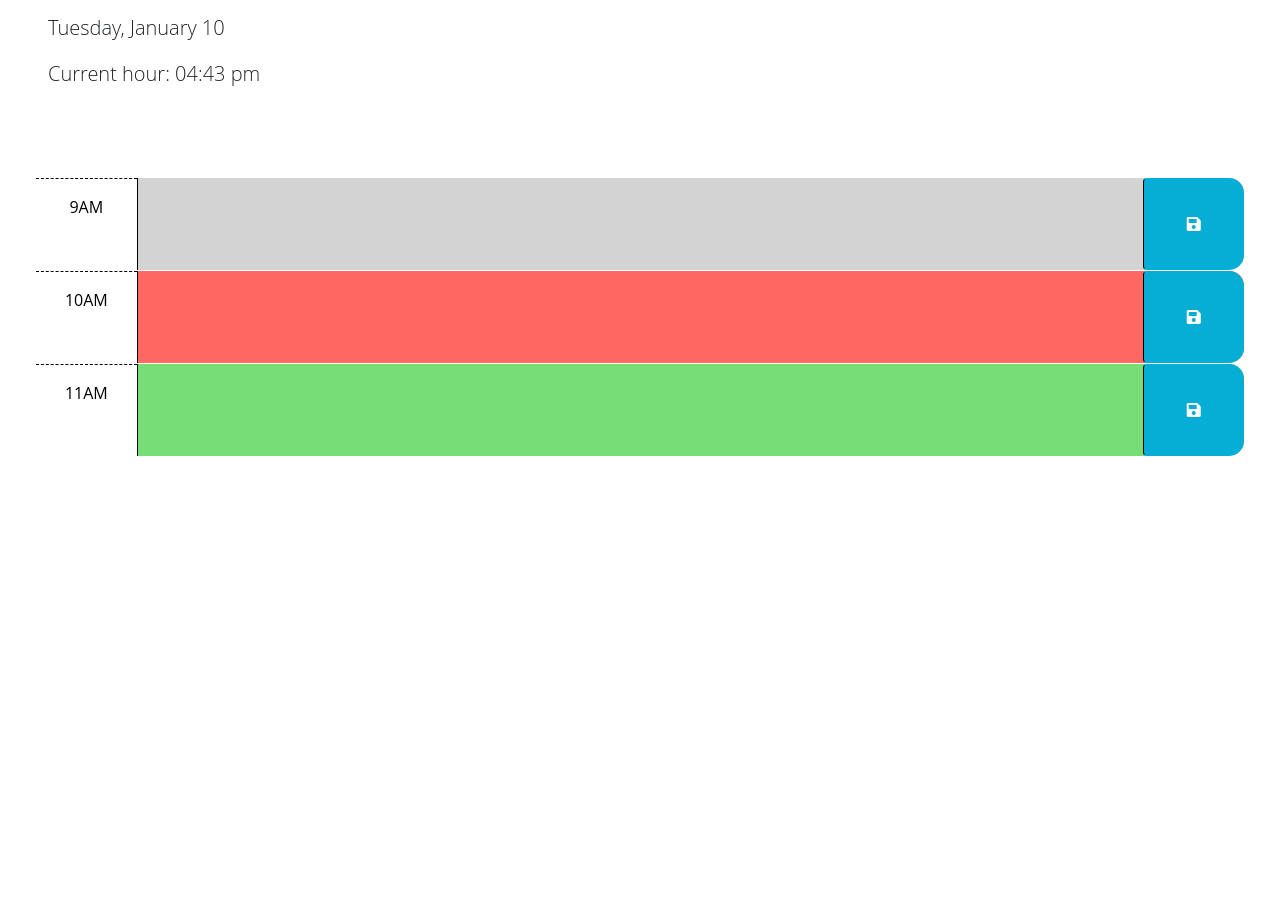
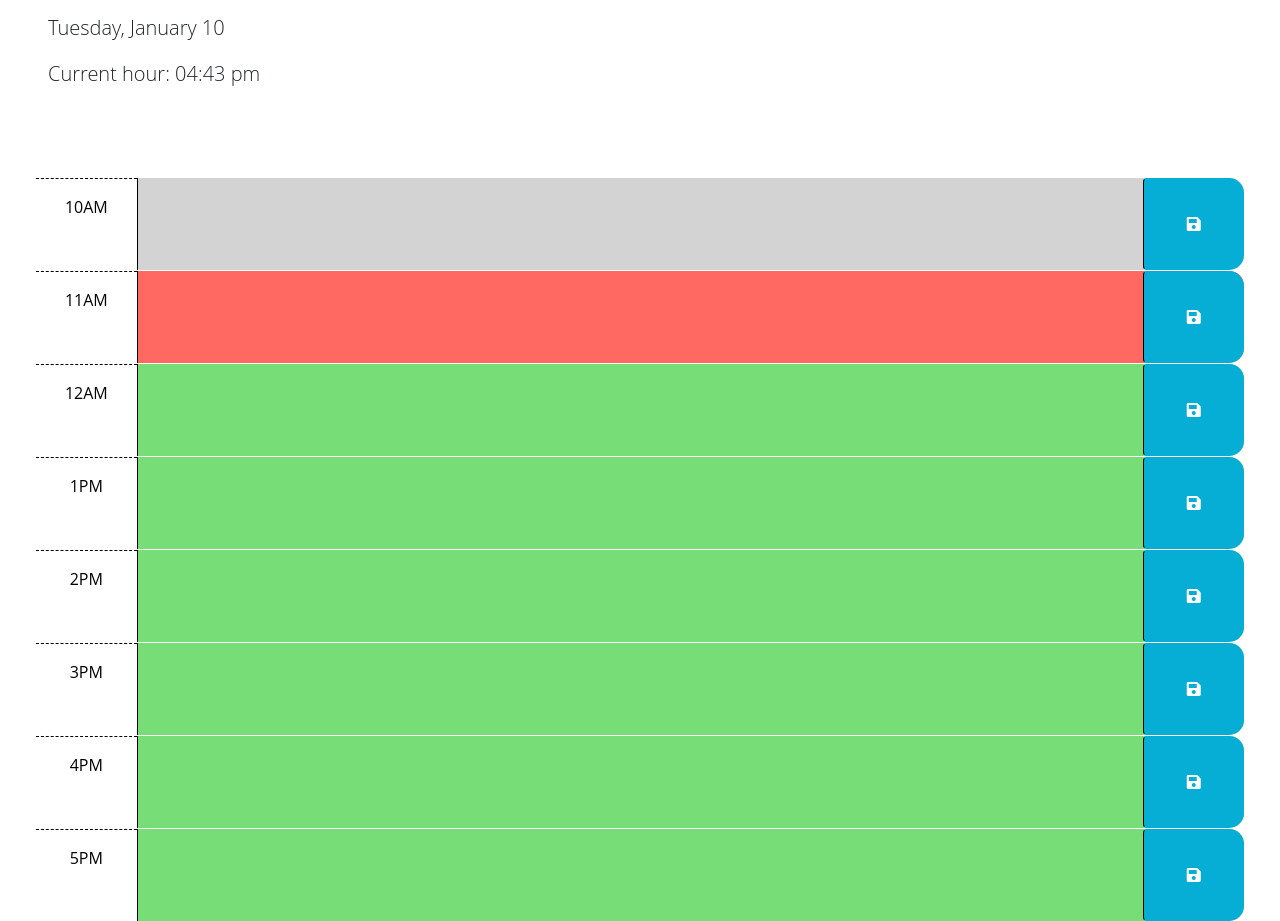
Before and after one commit to AndyAnza/Work-Day-Scheduler, a plain HTML site: page Develop/index.html in a window 1280 px wide. Shown: the part 166-1087 px from the top of the page. Before the commit the page ends 800 px from the top, so only its background shows below. Drawn offline with nearby package versions, Linux system fonts and the light colour scheme; files whose address does not match are found by name.

Commit message:
Added more time blocks for buisiness hours and changed its id

```diff
--- a/Develop/index.html
+++ b/Develop/index.html
@@ -33,16 +33,7 @@
         -->
 
     <!-- Example of a past time block. The "past" class adds a gray background color. -->
-    <div id="hour-9" class="row time-block past">
-      <div class="col-2 col-md-1 hour text-center py-3">9AM</div>
-      <textarea class="col-8 col-md-10 description" rows="3"> </textarea>
-      <button class="btn saveBtn col-2 col-md-1" aria-label="save">
-        <i class="fas fa-save" aria-hidden="true"></i>
-      </button>
-    </div>
-
-    <!-- Example of a present time block. The "present" class adds a red background color. -->
-    <div id="hour-10" class="row time-block present">
+    <div id="10" class="row time-block past">
       <div class="col-2 col-md-1 hour text-center py-3">10AM</div>
       <textarea class="col-8 col-md-10 description" rows="3"> </textarea>
       <button class="btn saveBtn col-2 col-md-1" aria-label="save">
@@ -50,14 +41,62 @@
       </button>
     </div>
 
-    <!-- Example of a future time block. The "future" class adds a green background color. -->
-    <div id="hour-11" class="row time-block future">
+    <!-- Example of a a present time block. The "present" class adds a red background color. -->
+    <div id="11" class="row time-block present">
       <div class="col-2 col-md-1 hour text-center py-3">11AM</div>
       <textarea class="col-8 col-md-10 description" rows="3"> </textarea>
       <button class="btn saveBtn col-2 col-md-1" aria-label="save">
         <i class="fas fa-save" aria-hidden="true"></i>
       </button>
     </div>
+
+    <!-- Example of a future time block. The "future" class adds a green background color. -->
+    <div id="12" class="row time-block future">
+      <div class="col-2 col-md-1 hour text-center py-3">12AM</div>
+      <textarea class="col-8 col-md-10 description" rows="3"> </textarea>
+      <button class="btn saveBtn col-2 col-md-1" aria-label="save">
+        <i class="fas fa-save" aria-hidden="true"></i>
+      </button>
+    </div>
+
+    <div id="13" class="row time-block future">
+      <div class="col-2 col-md-1 hour text-center py-3">1PM</div>
+      <textarea class="col-8 col-md-10 description" rows="3"> </textarea>
+      <button class="btn saveBtn col-2 col-md-1" aria-label="save">
+        <i class="fas fa-save" aria-hidden="true"></i>
+      </button>
+    </div>
+
+    <div id="14" class="row time-block future">
+      <div class="col-2 col-md-1 hour text-center py-3">2PM</div>
+      <textarea class="col-8 col-md-10 description" rows="3"> </textarea>
+      <button class="btn saveBtn col-2 col-md-1" aria-label="save">
+        <i class="fas fa-save" aria-hidden="true"></i>
+      </button>
+    </div>
+
+    <div id="15" class="row time-block future">
+      <div class="col-2 col-md-1 hour text-center py-3">3PM</div>
+      <textarea class="col-8 col-md-10 description" rows="3"> </textarea>
+      <button class="btn saveBtn col-2 col-md-1" aria-label="save">
+        <i class="fas fa-save" aria-hidden="true"></i>
+      </button>
+    </div>
+
+    <div id="16" class="row time-block future">
+      <div class="col-2 col-md-1 hour text-center py-3">4PM</div>
+      <textarea class="col-8 col-md-10 description" rows="3"> </textarea>
+      <button class="btn saveBtn col-2 col-md-1" aria-label="save">
+        <i class="fas fa-save" aria-hidden="true"></i>
+      </button>
+    </div>
+
+    <div id="17" class="row time-block future">
+      <div class="col-2 col-md-1 hour text-center py-3">5PM</div>
+      <textarea class="col-8 col-md-10 description" rows="3"> </textarea>
+      <button class="btn saveBtn col-2 col-md-1" aria-label="save">
+        <i class="fas fa-save" aria-hidden="true"></i>
+      </button>
     </div>
 
     <script src="https://cdnjs.cloudflare.com/ajax/libs/jquery/3.2.1/jquery.min.js"></script>
```
Lines whose indentation alone changed are shown as unchanged.
